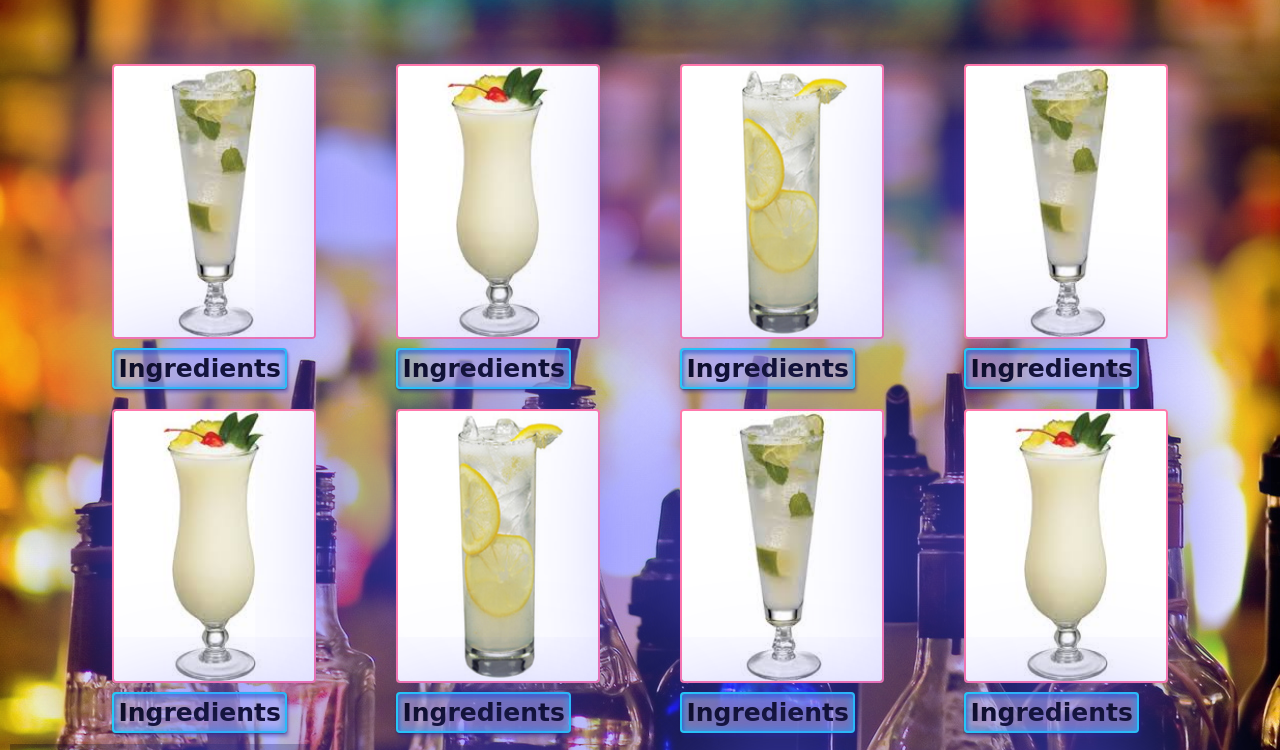
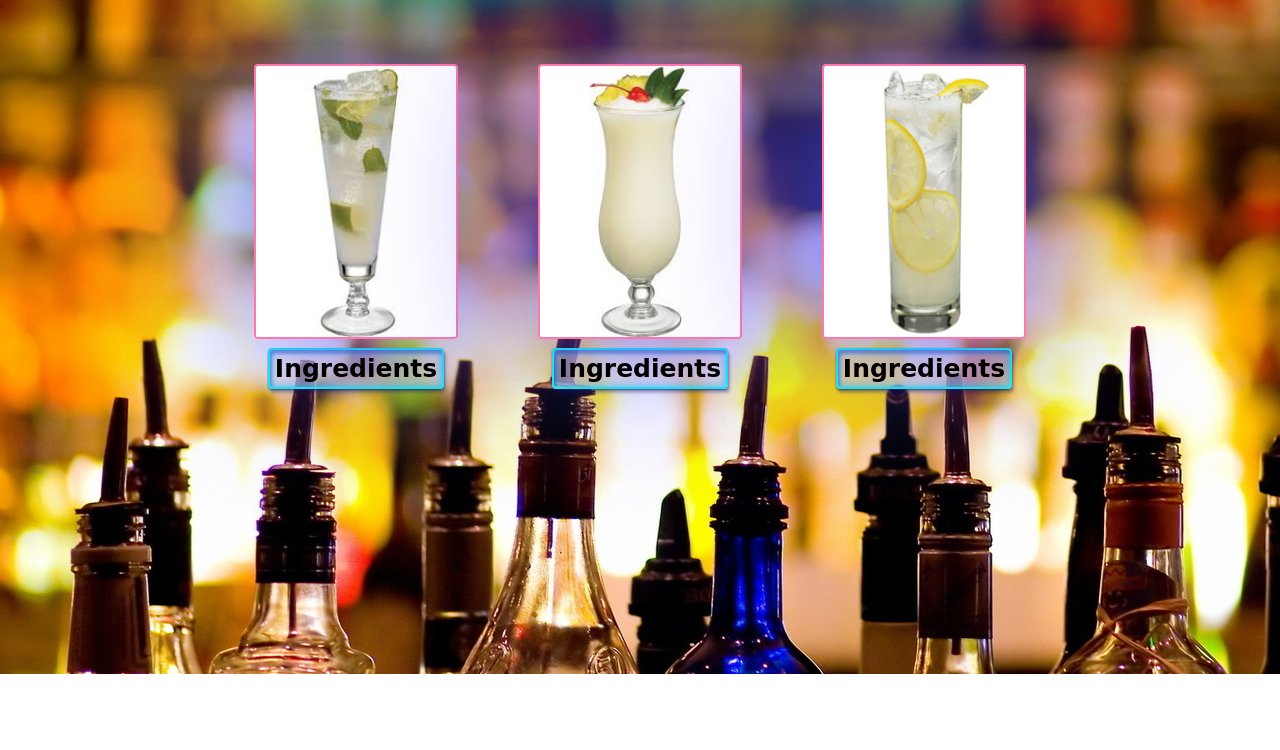
Before and after one commit to LouiseReid/Cocktails, a website: page index.html in a window 1280 px wide. Shown: the part 126-876 px from the top of the page. After the commit the page ends 800 px from the top, so only its background shows below. Drawn offline with nearby package versions, Linux system fonts and the light colour scheme; a web font is replaced by a local one.

Commit message:
button placement

```diff
--- a/public/app.js
+++ b/public/app.js
@@ -21,15 +21,6 @@ $(document).ready(function(){
 });
 
  var cocktailsArray = [
-  {image: "mojito.jpeg", ingredients:["lime", "rum", "sugar"]},
-  {image: "pinacolada.jpeg", ingredients:["coconut liquer", "rum", "pineapple juice"]},
-  {image: "tomcollins.jpeg", ingredients:["lemon", "gin", "sugar"]},
-  {image: "mojito.jpeg", ingredients:["lime", "rum", "sugar"]},
-  {image: "pinacolada.jpeg", ingredients:["coconut liquer", "rum", "pineapple juice"]},
-  {image: "tomcollins.jpeg", ingredients:["lemon", "gin", "sugar"]},
-  {image: "mojito.jpeg", ingredients:["lime", "rum", "sugar"]},
-  {image: "pinacolada.jpeg", ingredients:["coconut liquer", "rum", "pineapple juice"]},
-  {image: "tomcollins.jpeg", ingredients:["lemon", "gin", "sugar"]},
   {image: "mojito.jpeg", ingredients:["lime", "rum", "sugar"]},
   {image: "pinacolada.jpeg", ingredients:["coconut liquer", "rum", "pineapple juice"]},
   {image: "tomcollins.jpeg", ingredients:["lemon", "gin", "sugar"]}
--- a/public/style.css
+++ b/public/style.css
@@ -4,12 +4,6 @@ body {
   background-image: url('wallpaper.jpg');
   background-attachment: fixed;
 }
-
-/* main {
-  display: flex;
-  flex-direction: row;
-  flex-wrap: wrap;
-} */
 
 #layout {
   display: flex;
@@ -65,7 +59,7 @@ header {
 }
 
 button {
-  /* display: block; */
+  margin: 0 auto;
   display: flex;
   padding: 4px 4.5px;
   font-family: 'Nixie One', cursive;
@@ -76,8 +70,8 @@ button {
   border-radius: 4px;
   background-color: rgba(234, 224, 224, 0.6);
   box-shadow:
-    0 1px 2px rgba(0,0,0, 0.6),
-    2px 4px 3px rgba(3,0,120, 0.3),
-    inset 2px 4px 3px rgba(3,0,128, 0.3),
-    inset 0 0 7px 2px rgba(0,208,255, 0.6);
+  0 1px 2px rgba(0,0,0, 0.6),
+  2px 4px 3px rgba(3,0,120, 0.3),
+  inset 2px 4px 3px rgba(3,0,128, 0.3),
+  inset 0 0 7px 2px rgba(0,208,255, 0.6);
 }
```
